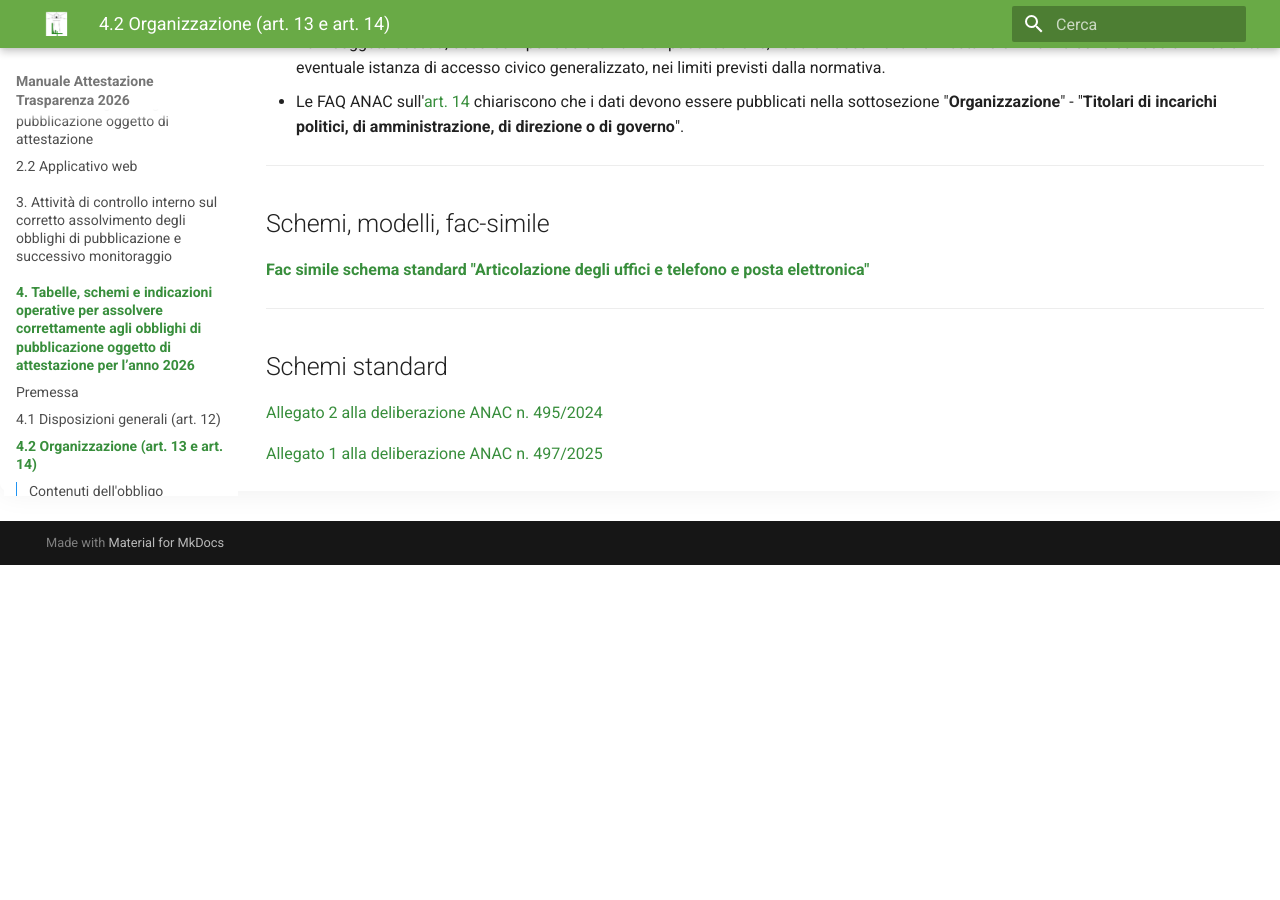
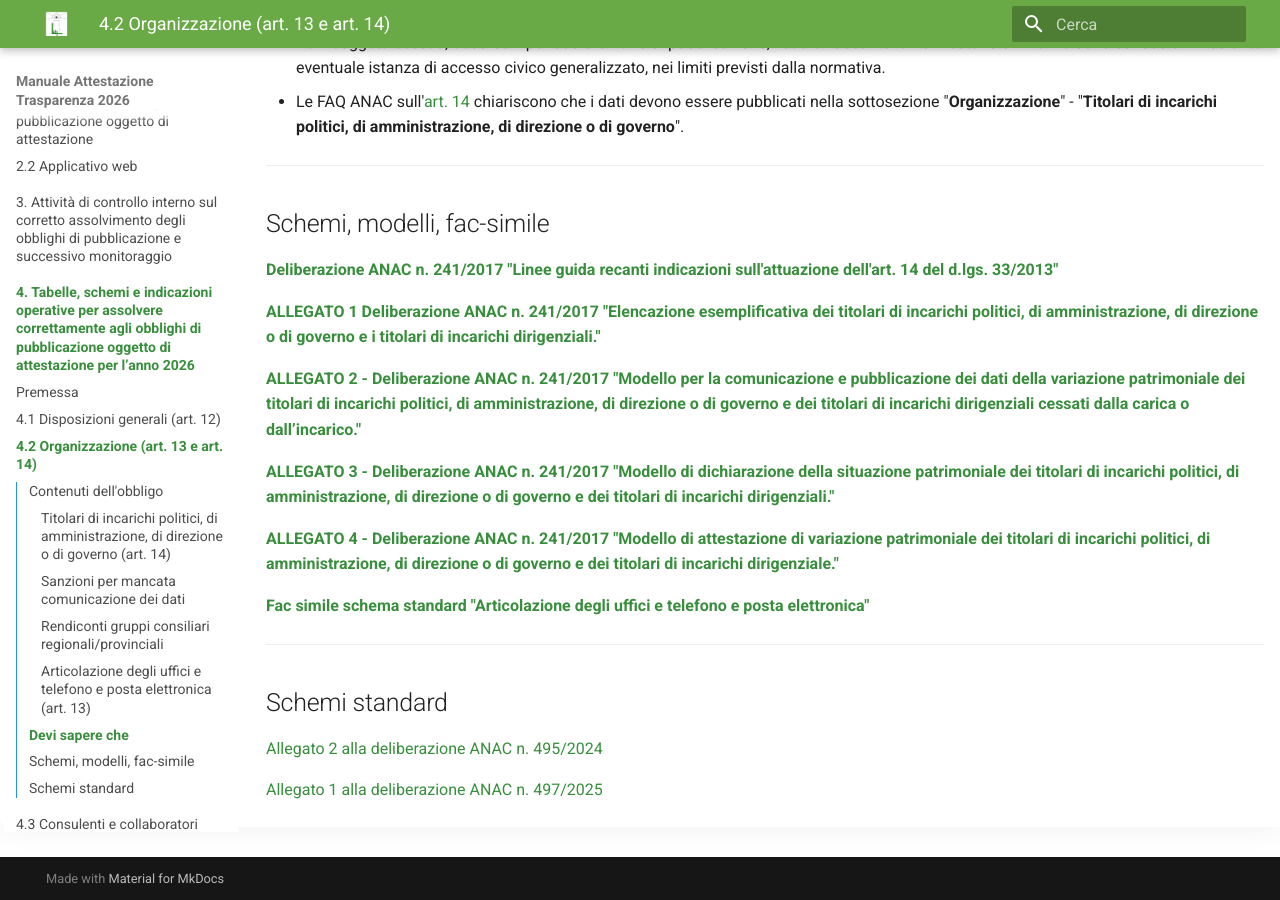
Before and after one commit to Lab4srl/manuale-trasparenza-2026, an MkDocs documentation site: the page built from docs/capitolo-4/4-2-organizzazione.md, in a window 1280 px wide and 900 px high, scrolled down 6918 px. Built offline with MkDocs 1.6.1 and Material for MkDocs 9.7.7, drawn with Linux system fonts in a browser that asks for light colours; before the commit the page ends 7483 px from its top, so only the background shows below that.

Commit message:
Aggiornamento manuale

```diff
--- a/docs/capitolo-4/4-2-organizzazione.md
+++ b/docs/capitolo-4/4-2-organizzazione.md
@@ -171,6 +171,16 @@
 
 ## Schemi, modelli, fac-simile
 
+[**Deliberazione ANAC n. 241/2017 "Linee guida recanti indicazioni sull'attuazione dell'art. 14 del d.lgs. 33/2013"**](../assets/documenti/Delibera_n.241_2017.pdf)
+
+[**ALLEGATO 1 Deliberazione ANAC n. 241/2017 "Elencazione esemplificativa dei titolari di incarichi politici, di amministrazione, di direzione o di governo e i titolari di incarichi dirigenziali."**](../assets/documenti/ALL_1_Elencazione_esemplificativa_.pdf)
+
+[**ALLEGATO 2 - Deliberazione ANAC n. 241/2017 "Modello per la comunicazione e pubblicazione dei dati della variazione patrimoniale dei titolari di incarichi politici, di amministrazione, di direzione o di governo e dei titolari di incarichi dirigenziali cessati dalla carica o dall’incarico."**](../assets/documenti/ALL_2_Mod_dichiarazione_cessati.docx)
+
+[**ALLEGATO 3 - Deliberazione ANAC n. 241/2017 "Modello di dichiarazione della situazione patrimoniale dei titolari di incarichi politici, di amministrazione, di direzione o di governo e dei titolari di incarichi dirigenziali."**](../assets/documenti/ALL_3_Mod_dichiarazione_patrimoniale.docx)
+
+[**ALLEGATO 4 - Deliberazione ANAC n. 241/2017 "Modello di attestazione di variazione patrimoniale dei titolari di incarichi politici, di amministrazione, di direzione o di governo e dei titolari di incarichi dirigenziale."**](../assets/documenti/ALL_4_Mod_variazione_dichiarazione_patrimoniale.docx)
+
 [**Fac simile schema standard "Articolazione degli uffici e telefono e posta elettronica"**](../assets/documenti/Fac_simile_schema_organizzazione.xlsx)
 
 ---
```
Also changed, not shown: README.md (+2 -0 lines), 5 other files.
